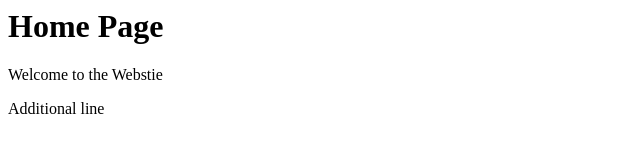
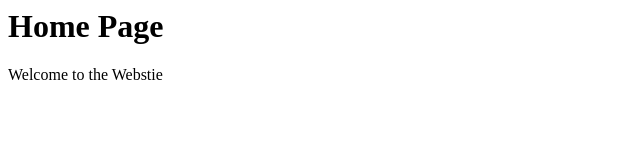
Before and after one commit to Ps-077/SDP-SGA-2, a plain HTML site: page index.html in a window 1280 px wide. Shown: the whole page, without its empty margins (0-640 px from the left). Drawn offline with Linux system fonts and the light colour scheme.

Commit message:
Revert "Add additional line (to be undo)"
This reverts commit f08ba6022c9f1f323d87f6650a774f48154f8f9c.

```diff
--- a/index.html
+++ b/index.html
@@ -1,2 +1 @@
 <html><body><h1>Home Page</h1></body></html><p>Welcome to the Webstie</p>
-<p>Additional line</p>
```
